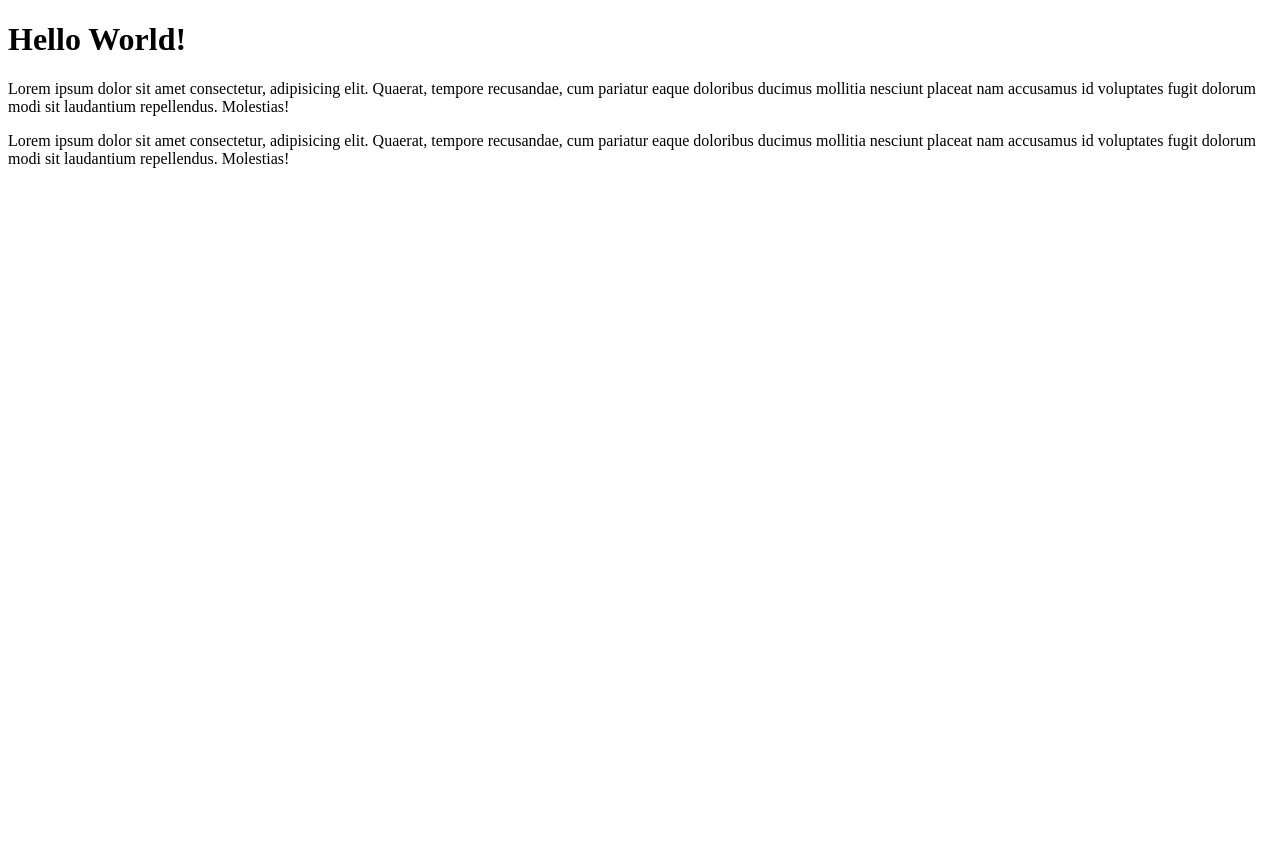
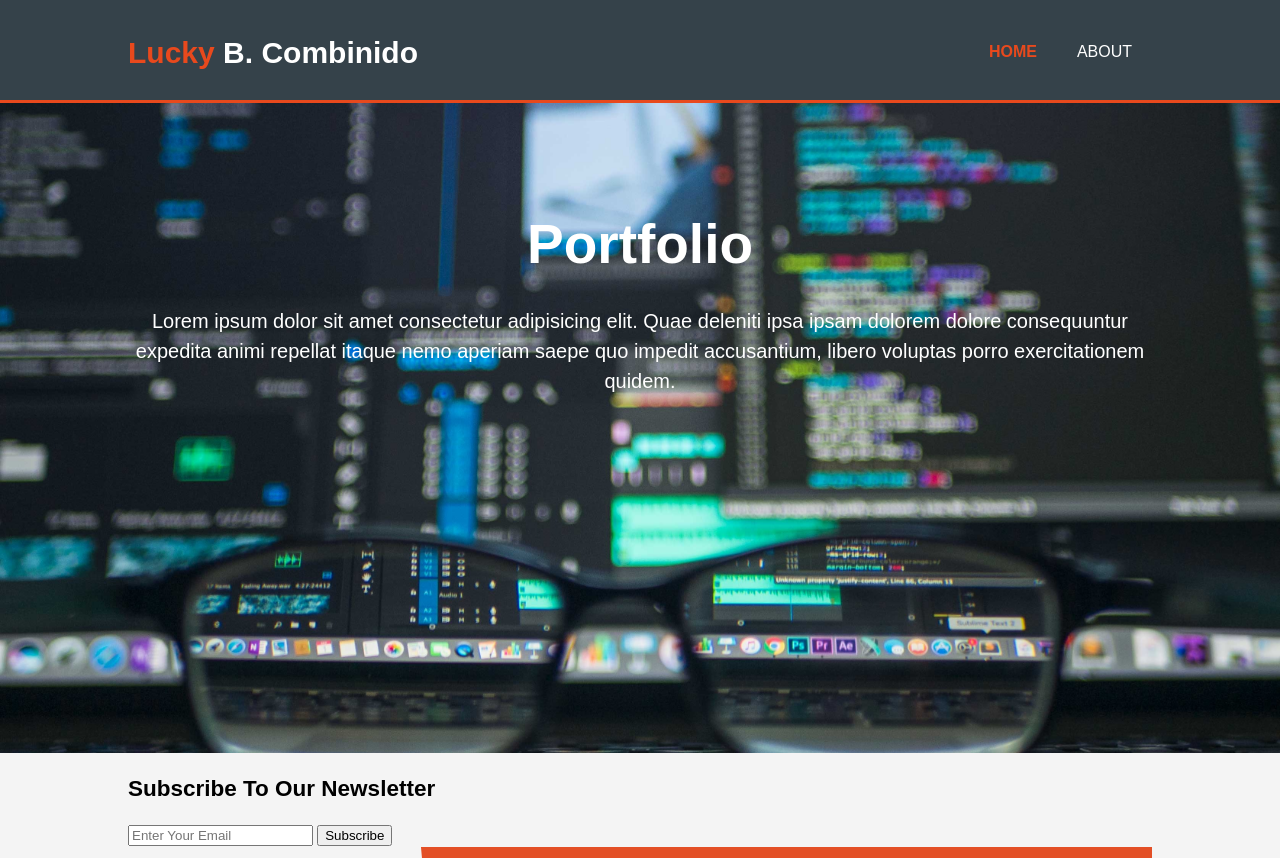
Before and after one commit to lcombinido/luckycombinido, a plain HTML site: page Index.html in a window 1280 px wide. Shown: the top 858 px of the page. Before the commit the page ends 800 px from the top, so only its background shows below. Drawn offline with Linux system fonts and the light colour scheme.

Commit message:
another try

```diff
--- a/Index.html
+++ b/Index.html
@@ -4,11 +4,63 @@
     <meta charset="UTF-8">
     <meta http-equiv="X-UA-Compatible" content="IE=edge">
     <meta name="viewport" content="width=device-width, initial-scale=1.0">
-    <title>Document</title>
+    <link rel="stylesheet" href="/css/style.css">
+    <title>Lucky B. Combinido</title>
 </head>
 <body>
-    <h1>Hello World!</h1>
-    <p>Lorem ipsum dolor sit amet consectetur, adipisicing elit. Quaerat, tempore recusandae, cum pariatur eaque doloribus ducimus mollitia nesciunt placeat nam accusamus id voluptates fugit dolorum modi sit laudantium repellendus. Molestias!</p>
-    <p>Lorem ipsum dolor sit amet consectetur, adipisicing elit. Quaerat, tempore recusandae, cum pariatur eaque doloribus ducimus mollitia nesciunt placeat nam accusamus id voluptates fugit dolorum modi sit laudantium repellendus. Molestias!</p>
+    <header>
+        <div class="container">
+            <div id="branding">
+                <h1><span class="highlight">Lucky</span>     B. Combinido</h1>
+            </div>
+            <nav>
+                <ul>
+                    <li class="current"><a href="index.html">Home</a></li>
+                    <li><a href="about.html">About</a></li>
+                </ul>
+            </nav>
+        </div>
+    </header>
+
+    <section id="showcase">
+        <div class="container">
+            <h1>Portfolio</h1>
+            <p>Lorem ipsum dolor sit amet consectetur adipisicing elit. Quae deleniti ipsa ipsam dolorem dolore consequuntur expedita animi repellat itaque nemo aperiam saepe quo impedit accusantium, libero voluptas porro exercitationem quidem.</p>
+        </div>
+    </section>
+
+    <section id="newsletter">
+        <div class="container">
+            <h1>Subscribe To Our Newsletter</h1>
+            <form>
+                <input type="email" placeholder="Enter Your Email">
+                <button type="submit" class="submit">Subscribe</button>
+            </form>
+        </div>
+    </section>
+
+    <section id="boxes">
+        <div class="container">
+            <div class="box">
+                <img src="./image/HTML5_badge.png">
+                <h3>HTML5 Markup</h3>
+                <p>Lorem ipsum dolor, sit amet consectetur adipisicing elit. Deserunt nihil perspiciatis tenetur consequuntur officiis doloribus vero fuga, sit optio, aut dicta sequi expedita quibusdam iure repudiandae sint facere ratione. Doloremque.</p>
+            </div>
+            <div class="box">
+                <img src="./image/css.jpg">
+                <h3>CSS3 Styling</h3>
+                <p>Lorem ipsum dolor, sit amet consectetur adipisicing elit. Deserunt nihil perspiciatis tenetur consequuntur officiis doloribus vero fuga, sit optio, aut dicta sequi expedita quibusdam iure repudiandae sint facere ratione. Doloremque.</p>
+            </div>
+            <div class="box">
+                <img src="./image/graphic design.png">
+                <h3>Graphic Design</h3>
+                <p>Lorem ipsum dolor, sit amet consectetur adipisicing elit. Deserunt nihil perspiciatis tenetur consequuntur officiis doloribus vero fuga, sit optio, aut dicta sequi expedita quibusdam iure repudiandae sint facere ratione. Doloremque.</p>
+            </div>
+        </div>
+    </section>
+
+    <footer>
+        <p>Lucky B. Combinido, Copyright &copy; 2022</p>
+    </footer>
 </body>
 </html>
--- /dev/null
+++ b/css/style.css
@@ -0,0 +1,81 @@
+body{
+    font: 15px/1.5 Arial, Helvetica,sans-serif;
+    padding: 0;
+    margin: 0;
+    background-color: #f4f4f4;
+}
+
+ul{
+    margin: 0;
+    padding: 0;
+}
+/* Global */
+.container{
+    width: 80%;
+    margin: auto;
+    overflow: hidden;
+}
+
+/* Header */
+header{
+    background: #35424a;
+    color: #ffffff;
+    padding-top: 30px;
+    min-height: 70px;
+    border-bottom: #e8491d 3px solid;
+}
+
+header a{
+    color: #ffffff;
+    text-decoration: none;
+    text-transform: uppercase;
+    font-size: 16px;
+}
+
+header li{
+    float: left;
+    display: inline;
+    padding: 0 20px 0 20px;
+}
+
+header #branding{
+    float: left;
+}
+
+header #branding h1{
+    margin: 0;
+}
+
+header nav{
+    float: right;
+    margin-top: 10px;
+}
+
+header .highlight, header .current a{
+    color: #e8491d;
+    font-weight: bold;
+}
+header a:hover{
+    color: #ccc;
+    font-weight: bold;
+}
+
+/* Showcase */
+#showcase{
+    min-height: 650px;
+    background: url('../image/pexels-kevin-ku-577585.jpg') no-repeat 0 -100px ;
+    background-position: center;
+    background-size: cover;
+    text-align: center;
+    color: #ffffff;
+}
+
+#showcase h1{
+    margin-top: 100px;
+    font-size: 55px;
+    margin-bottom: 10px;
+}
+
+#showcase p{
+    font-size: 20px;
+}
```
Also changed, not shown: About.html (line endings or trailing spaces), image/HTML5_badge.png (added), image/css.jpg (added), image/graphic design.png (added), image/pexels-kevin-ku-577585.jpg (added).
